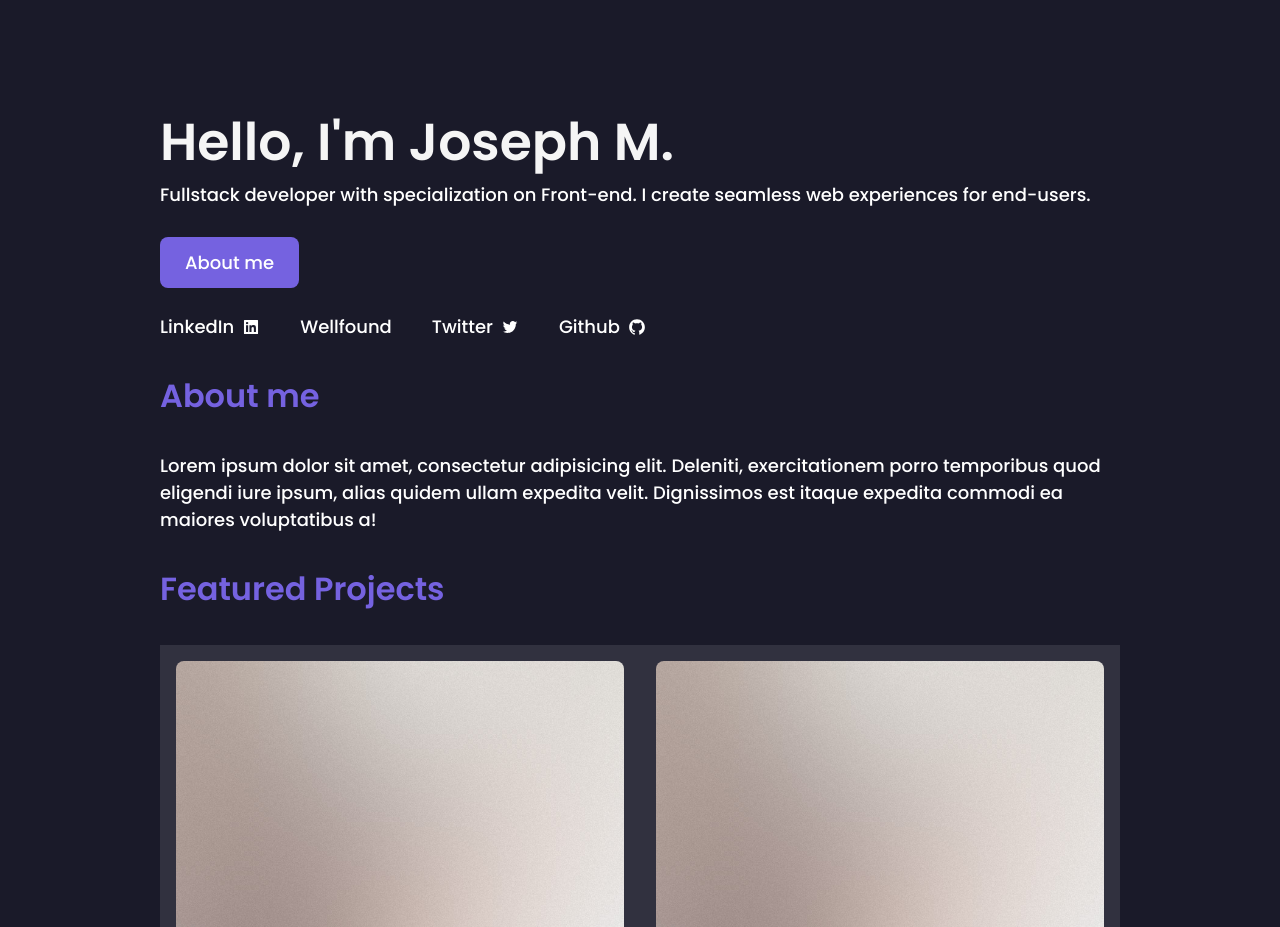
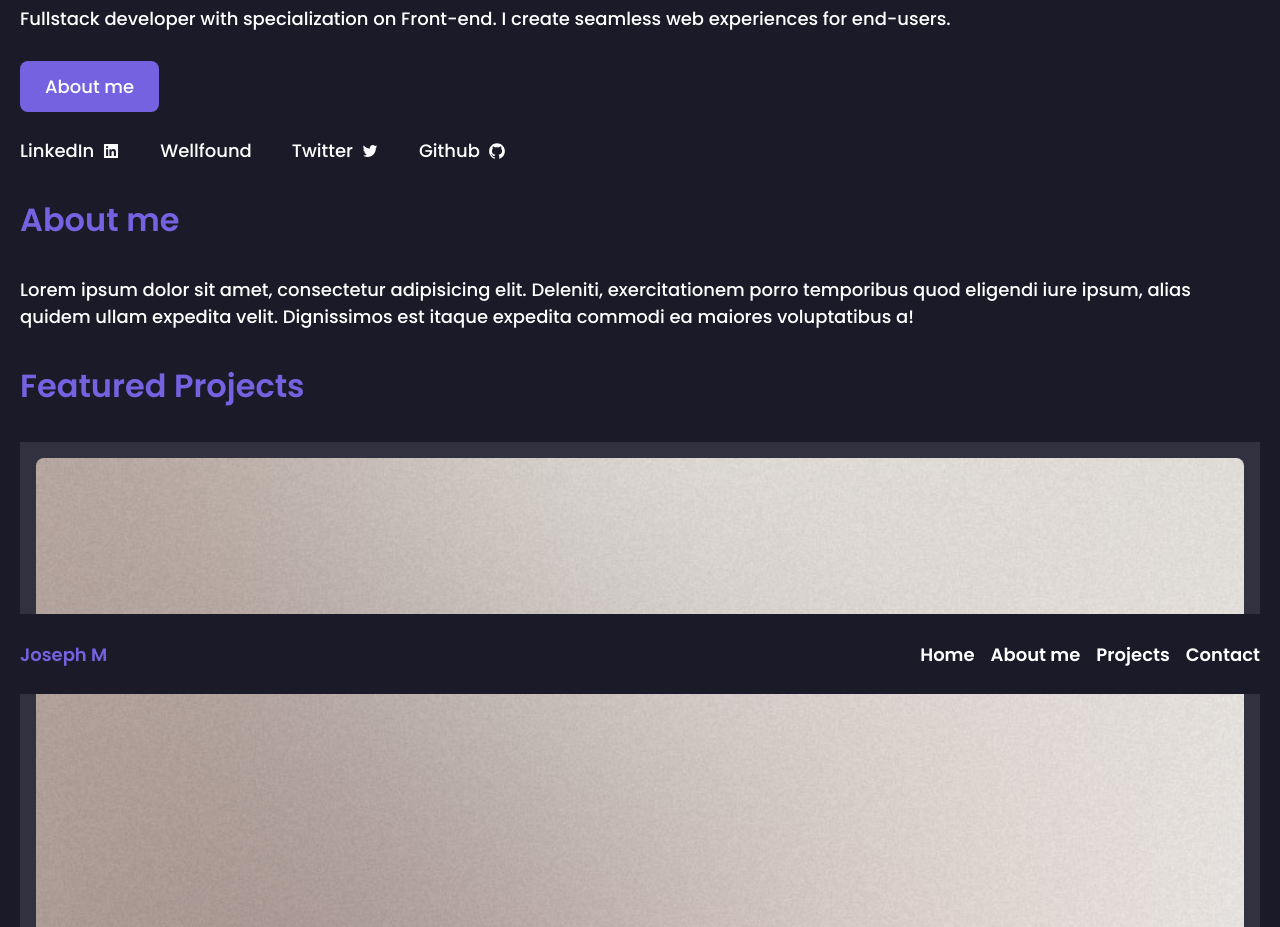
Before and after one commit to Mariga94/josephm, a Next.js app: page / in a window 1280 px wide. Shown: the part 106-1033 px from the top of the page. Built offline with nearby package versions, Linux system fonts and the light colour scheme.

Commit message:
Add mobile responsiveness

```diff
--- a/app/globals.css
+++ b/app/globals.css
@@ -65,13 +65,14 @@ a {
 }
 
 .nav-links {
-  @apply flex gap-40;
+  @apply flex gap-28;
 }
 
 .nav-link {
   color: var(--white);
   font-weight: 600;
 }
+
 .logo {
   color: var(--primary-color);
   font-weight: 600;
@@ -235,10 +236,44 @@ a {
 }
 
 .contact-section-socials {
- @apply flex gap-10;
- margin: 5rem 0;
+  @apply flex gap-10;
+  margin: 5rem 0;
 }
 
 .contact-react-icons {
   font-size: 5rem;
 }
+/* Small screen sizes */
+@media (min-width: 480px) {
+  .containers {
+    @apply px-5 w-full;
+  }
+  .navbar {
+    position: fixed;
+    top: auto;
+    bottom: 0;
+    left: 0;
+  }
+  .nav-links {
+    @apply gap-4;
+  }
+  .projects-div {
+    @apply flex-col w-full;
+  }
+  .projects-div > article {
+    @apply w-full p-4 flex flex-col gap-4;
+  }
+  .service-section {
+    @apply flex flex-col gap-10;
+  }
+
+  .tool-section {
+    @apply flex flex-col gap-10;
+  }
+  .title {
+    font-size: 3.25rem;
+    font-weight: 600;
+    margin-top: 2.06rem;
+    color: var(--light-color);
+  }
+}
```
